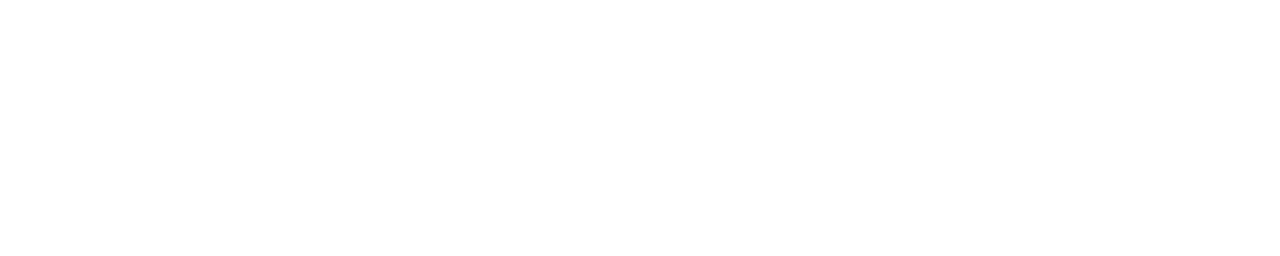
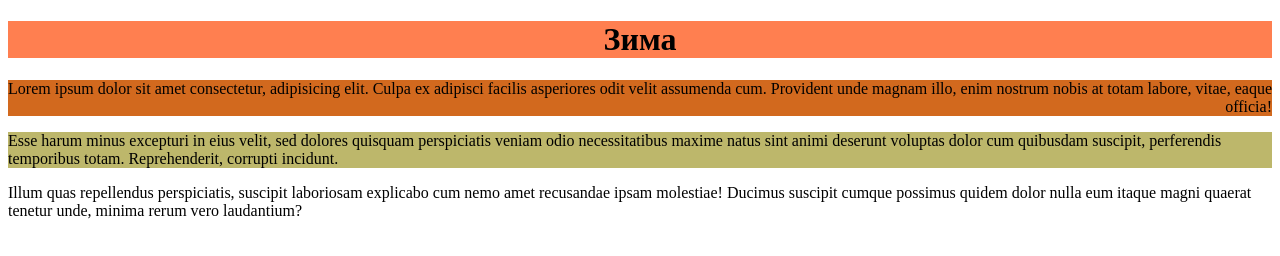
Before and after one commit to jkattoeva/css-5, a plain HTML site: page index.html in a window 1280 px wide. Drawn offline with Linux system fonts and the light colour scheme.

Commit message:
add color in text2

```diff
--- a/index.html
+++ b/index.html
@@ -8,6 +8,9 @@
   <link rel="stylesheet" href="./style.css">
 </head>
 <body>
-
+  <h1 class="text-black">Зима</h1>
+  <p id="example-1">Lorem ipsum dolor sit amet consectetur, adipisicing elit. Culpa ex adipisci facilis asperiores odit velit assumenda cum. Provident unde magnam illo, enim nostrum nobis at totam labore, vitae, eaque officia!</p>
+  <p id="example-2">Esse harum minus excepturi in eius velit, sed dolores quisquam perspiciatis veniam odio necessitatibus maxime natus sint animi deserunt voluptas dolor cum quibusdam suscipit, perferendis temporibus totam. Reprehenderit, corrupti incidunt.</p>
+  <p>Illum quas repellendus perspiciatis, suscipit laboriosam explicabo cum nemo amet recusandae ipsam molestiae! Ducimus suscipit cumque possimus quidem dolor nulla eum itaque magni quaerat tenetur unde, minima rerum vero laudantium?</p>
 </body>
 </html>
--- a/style.css
+++ b/style.css
@@ -0,0 +1,18 @@
+.text-black
+{
+  color: black;
+  background-color: coral;
+  text-align: center;
+}
+#example-1
+{
+  color: black;
+  background-color: chocolate;
+  text-align: right;
+}
+#example-2
+{
+  color: black;
+  background-color: darkkhaki;
+  text-align: left;
+}
```
